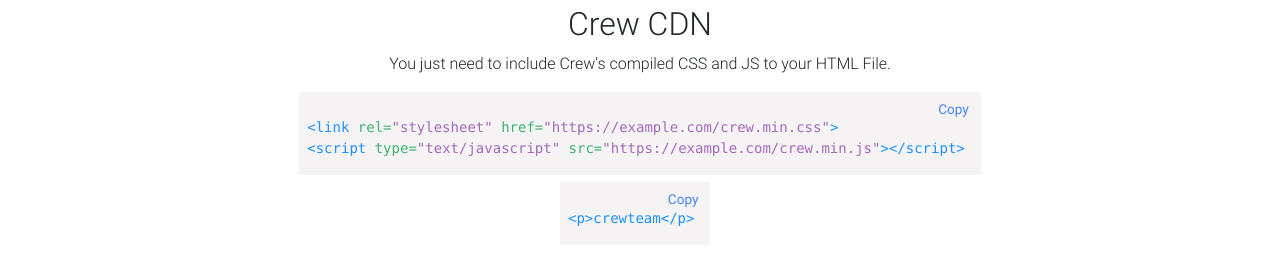
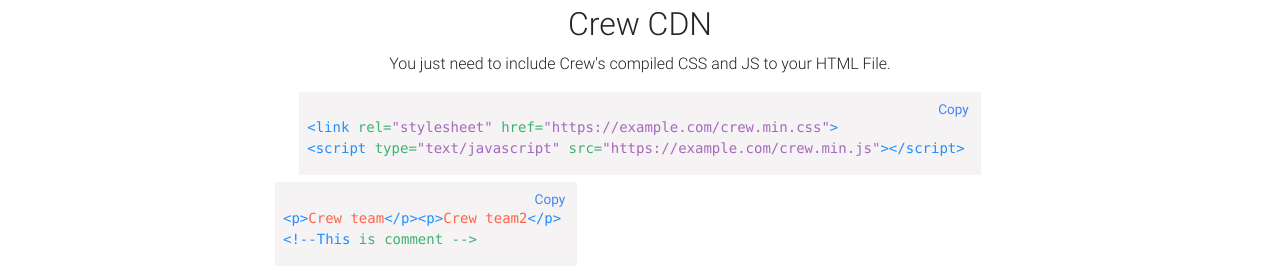
Before and after one commit to dangtuanhuy/crew.github.io, a plain HTML site: page index.html in a window 1280 px wide. Shown: the part 1036-1309 px from the top of the page. Before the commit the page ends 1288 px from the top, so only its background shows below. Drawn offline with Linux system fonts and the light colour scheme.

Commit message:
Edit color fill code & Code Box (1)
Chỉnh sửa code set màu cho code
Chỉnh sửa box code.

```diff
--- a/css/style.css
+++ b/css/style.css
@@ -25,7 +25,7 @@
 .wrapCode ::selection {
     background-color: transparent;
 }
-pre {padding:0; margin: 0;}
+pre {margin:0; padding:0;}
 .btn-copy {
     position: absolute;
     background-color: transparent;
@@ -42,6 +42,8 @@ pre {padding:0; margin: 0;}
 .codetag {color: dodgerblue;}
 .codeatt {color: mediumseagreen;}
 .codein {color: #A569BD;}
+.codenor {color: tomato;}
+.codecmt {color: gray;}
 /* End CSS FOR CODE AREA */
 
 /* Reponsive breakpoints */
--- a/index.html
+++ b/index.html
@@ -116,13 +116,12 @@
                     <div class="col-12 col-md-8">
                         <h2>Crew CDN</h2>
                         <p>You just need to include Crew's compiled CSS and JS to your HTML File.</p>
-                        <div class="wrapCode">
+                        <div class="wrapCode lang-html">
                             <button class="btn-copy" data-toggle="tooltip" data-clipboard-target="#crewCDN" data-placement="right" title="Copy this code">
                                 Copy
                             </button>
                             <div id="crewCDN">
-                                <pre><code>&lt;link rel="stylesheet" href="https://example.com/crew.min.css" &gt;
-                                &lt;script type="text/javascript" src="https://example.com/crew.min.js" &gt;&lt;/script></code ></pre >
+                                <pre><code>&lt;link rel="stylesheet" href="https://example.com/crew.min.css"&gt;<br>&lt;script type="text/javascript" src="https://example.com/crew.min.js"&gt;&lt;/script></code ></pre >
                             </div>
                         </div>
                     </div>
@@ -136,13 +135,13 @@
     <footer>
         <div class="container">
             <div class="row justify-content-center">
-                <div class="col-2">
-                    <div class="wrapCode">
-                        <button class="btn-copy" data-toggle="tooltip" data-clipboard-target="#crewCDN" data-placement="right" title="Copy this code">
+                <div class="col-8">
+                    <div class="wrapCode lang-html">
+                        <button class="btn-copy" data-toggle="tooltip" data-clipboard-target="#as" data-placement="right" title="Copy this code">
                             Copy
                         </button>
-                        <div id="crewCDN">
-                            <pre><code>&lt;p&gt;crew team&lt;/p&gt;</code></pre>
+                        <div id="as">
+                            <pre><code>&lt;p&gt;Crew team&lt;/p&gt;&lt;p&gt;Crew team2&lt;/p&gt;<br>&lt;!--This is comment --></code></pre>
                         </div>
                     </div>
                 </div>
--- a/js/main.js
+++ b/js/main.js
@@ -13,28 +13,84 @@ document.addEventListener('DOMContentLoaded', function () {
     // End copy button
 
     // Start Code Box
-    var getCodeTag = document.querySelectorAll('pre code');
+    var getCodeTag = document.querySelectorAll('.lang-html pre code');
+    console.log(getCodeTag[1]);
     for (var gr = 0; gr < getCodeTag.length; gr++) {
-        var getS = getCodeTag[gr].innerHTML;
-        // Phân code ra thành cụm, tạo cache để xử lý
-        var words = getS.split(" "), codeCache = "";
-        for (var i = 0; i < words.length; i++) {
-            // Nếu có dấu =
-            if (words[i].indexOf("=") != -1) {
-                // Tiếp tục phân chia để xử lý
-                var devideTag = words[i].split("=");
-                words[i] = `&nbsp;<span class="codeatt">${devideTag[0]}=</span>`
-                +`<span class="codein">${devideTag[1]}</span>`;
+        var getText = getCodeTag[gr].innerHTML; getText.trim();
+        var tagTemp = /^&lt;/;
+        // Nếu bắt đầu bằng <
+        if (tagTemp.test(getText)) {
+            // Tạo bộ nhớ đệm cache
+            var cache = new String(), stt;
+            if(getText[4]!="!") {
+                cache+='<span class="codetag">'; stt = 1;
+            } else {
+                cache+='<span class="codecmt">'; stt = 5;
             }
-            // Nếu không có dấu =
-            else {
-                words[i] = `<span class="codetag">${words[i]}</span>`;
+            // Duyệt chuỗi từ đầu
+            for (var n = 0; n < getText.length; n++) {
+                if (stt == 1) {
+                    if (getText[n] == '&' && getText[n+4] == '!') {
+                        cache += `<span class="codecmt">${getText[n]}`;
+                        stt = 5;
+                    }
+                    // Nếu là space
+                    if (getText[n] == ' ') {
+                        cache += `</span><span class="codeatt">`;
+                        stt = 2;
+                    } else {
+                        // Không phải space
+                        cache += `${getText[n]}`;
+                    };
+                    if (getText[n] == '&' && getText[n + 1] == 'g' && getText[n + 3] == ';') {
+                        cache += `gt;`;
+                        n+=3;
+                        // Nếu tiếp theo không phải <
+                        if(getText[n+1] != '&' && getText[n+2] != 'l' && getText[n+4] != ';') {
+                            stt=4; cache+='</span>';
+                            if(n!=getText.length-1) {
+                                cache+=`<span class="codenor" stt1>`;
+                            };
+                        };
+                    }
+                };
+                // Attribute color
+                if (stt == 2) {
+                    if (getText[n] == '=') {
+                        cache += `${getText[n]}</span><span class="codein">`;
+                        stt = 3;
+                    } else {
+                        cache += `${getText[n]}`;
+                    };
+                };
+                if(stt==3) {
+                    if(getText[n+1]!='"') {
+                        cache+=getText[n];
+                    } else {
+                        if(getText[n+2]==' ') {
+                            cache+=`${getText[n]}"</span><span class="codeatt">`; stt=2; n++;
+                        }
+                        if(getText[n+2]=='&' && getText[n+3]=='g' && getText[n+5]==';') {
+                            cache+=`${getText[n]}"</span><span class="codetag">`; stt=1; n++;
+                        }
+                    };
+                };
+                if(stt==4) {
+                    // Nếu hiện tại là <
+                    if (getText[n] == '&' && getText[n + 1] == 'l' && getText[n + 3] == ';') {
+                        cache+=`</span><span class="codetag" stt4-1>${getText[n]}`;
+                        stt=1;
+                    } else {
+                        if(getText[n]!=';') {
+                            cache+=`${getText[n]}`;
+                        }
+                    };
+                };
             };
-            // Xử lý xong cụm nào thì lưu cụm đó vào cache
-            codeCache += words[i];
-        }; // Kết thúc vòng lặp for xử lý cụm, tiến hành đồng bộ cache
-        getCodeTag[gr].innerHTML = codeCache;
-    }; // End Code Box
-
+        };
+        console.log(cache);
+        getCodeTag[gr].innerHTML = cache;
+    };
+    // End Code Box
 
 }, false);
```
